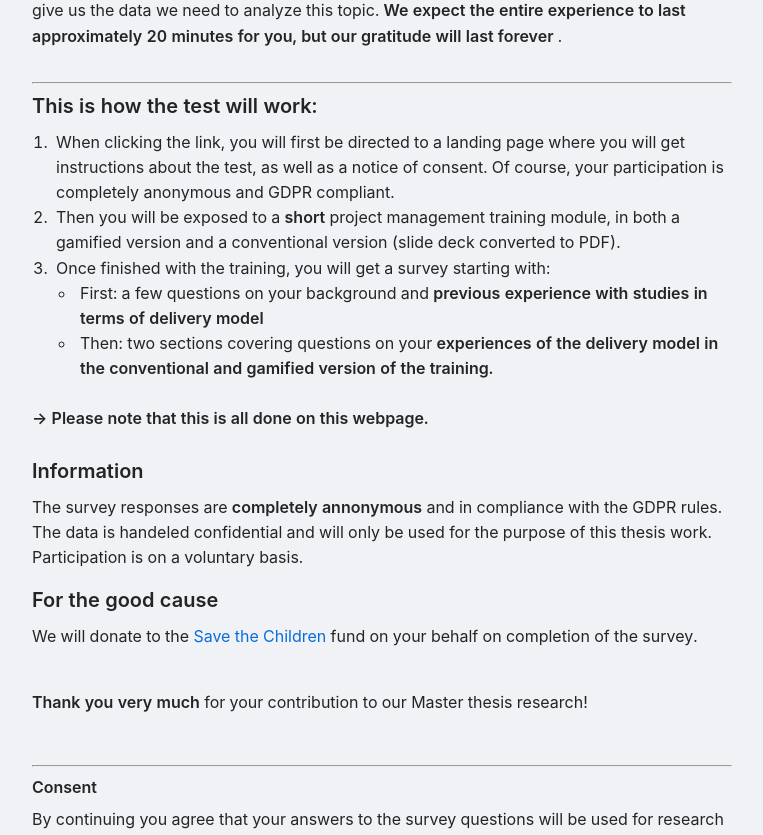
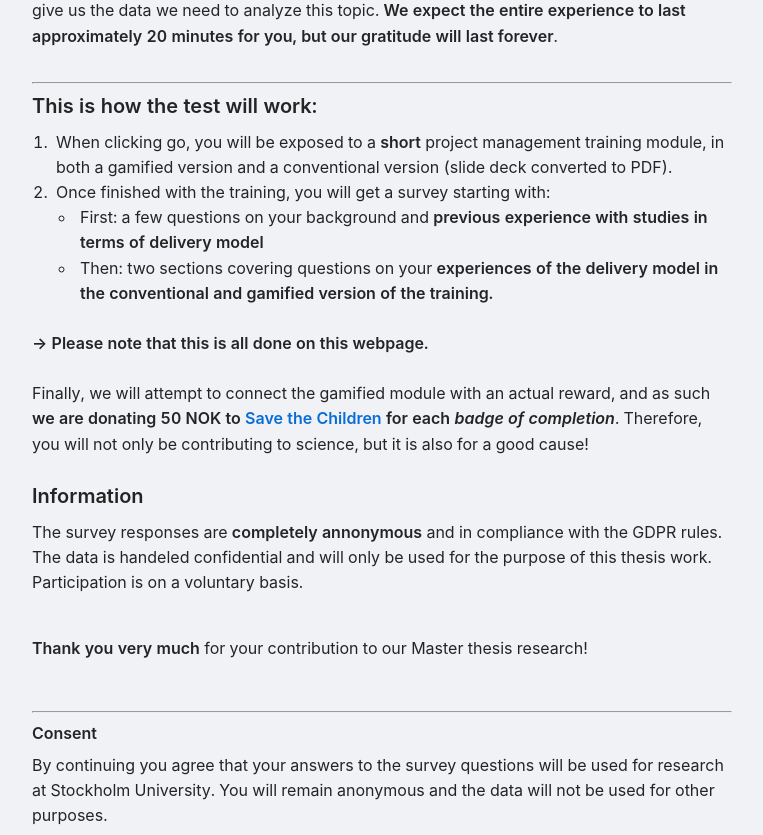
Before and after one commit to tbwiss/gamified-pm-learning, a React (Create React App) app: page / in a window 1280 px wide. Shown: the part 400-1235 px from the top of the page, without its empty margins (258-1021 px from the left). Built offline with nearby package versions, Linux system fonts and the light colour scheme.

Commit message:
update landingpage v3

```diff
--- a/src/components/landing/LandingPage.tsx
+++ b/src/components/landing/LandingPage.tsx
@@ -29,7 +29,7 @@ const LandingPage: FC<{ onGo: (...args: any[]) => any }> = ({ onGo }) => {
             <strong>
               We expect the entire experience to last approximately 20 minutes
               for you, but our gratitude will last forever
-            </strong>{" "}
+            </strong>
             .
             <br />
             <br />
@@ -37,15 +37,10 @@ const LandingPage: FC<{ onGo: (...args: any[]) => any }> = ({ onGo }) => {
             <h4>This is how the test will work: </h4>
             <ol style={{ margin: 0 }}>
               <li>
-                When clicking the link, you will first be directed to a landing
-                page where you will get instructions about the test, as well as
-                a notice of consent. Of course, your participation is completely
-                anonymous and GDPR compliant.
-              </li>
-              <li>
-                Then you will be exposed to a <strong>short</strong> project
-                management training module, in both a gamified version and a
-                conventional version (slide deck converted to PDF).
+                When clicking go, you will be exposed to a{" "}
+                <strong>short</strong> project management training module, in
+                both a gamified version and a conventional version (slide deck
+                converted to PDF).
               </li>
               <li>
                 Once finished with the training, you will get a survey starting
@@ -74,6 +69,23 @@ const LandingPage: FC<{ onGo: (...args: any[]) => any }> = ({ onGo }) => {
             </strong>
             <br />
             <br />
+            Finally, we will attempt to connect the gamified module with an
+            actual reward, and as such{" "}
+            <strong>
+              we are donating 50 NOK to{" "}
+              <a
+                href="https://www.savethechildren.net/"
+                target="_blank"
+                rel="noreferrer"
+              >
+                Save the Children
+              </a>{" "}
+              for each <i>badge of completion</i>
+            </strong>
+            . Therefore, you will not only be contributing to science, but it is
+            also for a good cause!
+            <br />
+            <br />
             <h4>Information</h4>
             The survey responses are <strong>completely annonymous</strong> and
             in compliance with the GDPR rules.
@@ -82,21 +94,6 @@ const LandingPage: FC<{ onGo: (...args: any[]) => any }> = ({ onGo }) => {
             purpose of this thesis work.
             <br />
             Participation is on a voluntary basis.
-          </Text>
-        </Paragraph>
-        <Paragraph>
-          <Text>
-            <h4>For the good cause</h4>
-            We will donate to the{" "}
-            <a
-              href="https://www.savethechildren.net/"
-              target="_blank"
-              rel="noreferrer"
-            >
-              Save the Children
-            </a>{" "}
-            fund on your behalf on completion of the survey.
-            <br />
           </Text>
         </Paragraph>
         <Paragraph>
```
